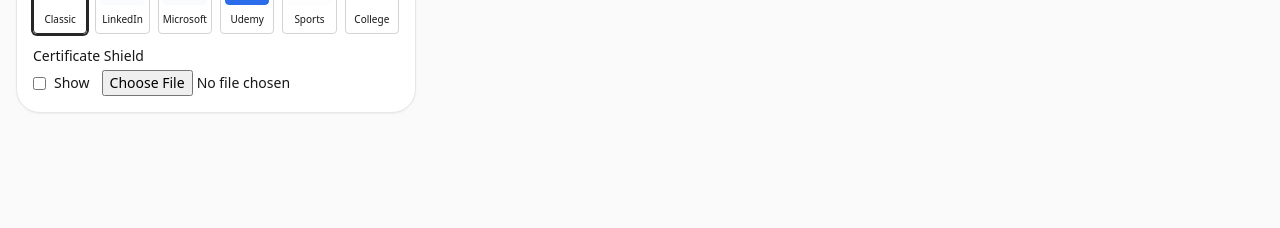
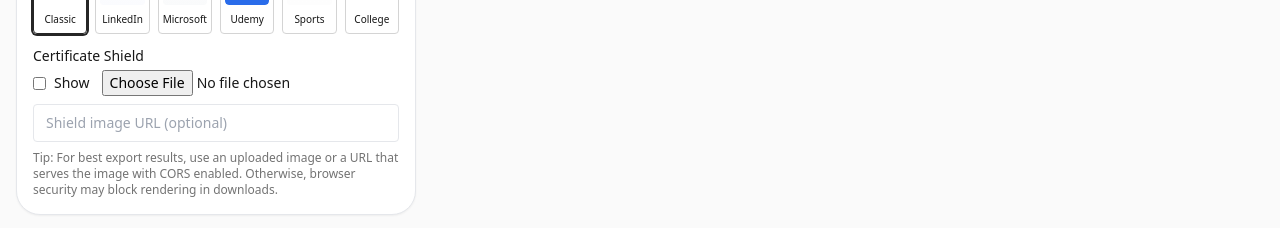
Before and after one commit to arunkmr08/Certificate-Generator, a React (Vite) app: page / in a window 1280 px wide. Shown: the part 816-1044 px from the top of the page. Before the commit the page ends 945 px from the top, so only its background shows below. Built offline with nearby package versions, Linux system fonts and the light colour scheme; no server answers.

Commit message:
feat(shield): support shield image URL and default to provided badge link; add CORS handling and fallback

```diff
--- a/src/components/CertificateBuilder.tsx
+++ b/src/components/CertificateBuilder.tsx
@@ -26,6 +26,9 @@
   const [bodyFont, setBodyFont] = useState<string>("Inter, ui-sans-serif, system-ui, -apple-system, Segoe UI, Roboto, Helvetica, Arial, sans-serif");
   const [shieldDataUrl, setShieldDataUrl] = useState<string | null>(null);
   const [showShield, setShowShield] = useState<boolean>(false);
+  const [shieldUrl, setShieldUrl] = useState<string>("");
+  const [shieldBroken, setShieldBroken] = useState<boolean>(false);
+  const defaultShieldUrl = "https://www.google.com/url?sa=i&url=https%3A%2F%2Fdepositphotos.com%2Fvectors%2Fcertification-badge.html&psig=AOvVaw0Z0xgxUYi9MNi63_zSIg2W&ust=1757220254827000&source=images&cd=vfe&opi=89978449&ved=0CBUQjRxqFwoTCJDKiOCpw48DFQAAAAAdAAAAABAE";
 
   const certificateId = useMemo(() => {
     const dt = new Date();
@@ -67,6 +70,7 @@
     if (!file) return;
     fileToDataUrl(file).then((url) => { setShieldDataUrl(url); setShowShield(true); });
   }
+  useEffect(() => { setShieldBroken(false); }, [shieldDataUrl, shieldUrl]);
   async function handleDownloadPdf() {
     const node = certRef.current;
     if (!node) return;
@@ -268,6 +272,7 @@
         verifyUrl,
         logoDataUrl,
         signatureDataUrl,
+        shieldUrl,
         shieldDataUrl,
         showShield,
       };
@@ -631,12 +636,24 @@
               </div>
               <div className="col-span-2 grid gap-1 text-sm">
                 <span>Certificate Shield</span>
+                <div className="flex flex-col gap-2">
                   <div className="flex items-center gap-3">
                     <label className="inline-flex items-center gap-2">
                       <input type="checkbox" checked={showShield} onChange={(e) => setShowShield(e.target.checked)} />
                       <span>Show</span>
                     </label>
                     <input type="file" accept="image/*" onChange={handleShieldChange} />
+                  </div>
+                  <input
+                    type="url"
+                    placeholder="Shield image URL (optional)"
+                    className="rounded border px-3 py-2"
+                    value={shieldUrl}
+                    onChange={(e) => { setShieldUrl(e.target.value); if (e.target.value) setShowShield(true); }}
+                  />
+                  <div className="text-xs text-neutral-500">
+                    Tip: For best export results, use an uploaded image or a URL that serves the image with CORS enabled. Otherwise, browser security may block rendering in downloads.
+                  </div>
                 </div>
               </div>
             </div>
@@ -675,13 +692,19 @@
                   <div className="mx-auto w-full max-w-[85%] text-center">
                     {showShield && (
                       <div className="mx-auto mb-2 h-16 w-16">
-                        {shieldDataUrl ? (
-                          <img src={shieldDataUrl} alt="Shield" className="h-full w-full object-contain" />
-                        ) : (
+                        {!(shieldDataUrl || shieldUrl || defaultShieldUrl) || shieldBroken ? (
                           <svg viewBox="0 0 24 24" className="h-full w-full" aria-hidden="true">
                             <path d="M12 2l8 4v6c0 5-3.5 9-8 10-4.5-1-8-5-8-10V6l8-4z" fill={accent} opacity="0.9" />
                             <path d="M12 4l6 3v5c0 3.9-2.8 7-6 7s-6-3.1-6-7V7l6-3z" fill="#ffffff" opacity="0.6" />
                           </svg>
+                        ) : (
+                          <img
+                            src={shieldDataUrl || shieldUrl || defaultShieldUrl}
+                            alt="Shield"
+                            className="h-full w-full object-contain"
+                            crossOrigin="anonymous"
+                            onError={() => setShieldBroken(true)}
+                          />
                         )}
                       </div>
                     )}
```
Also changed, not shown: 1 other file (tests, documents, lock files or other folders). Lines whose indentation alone changed are shown as unchanged.
